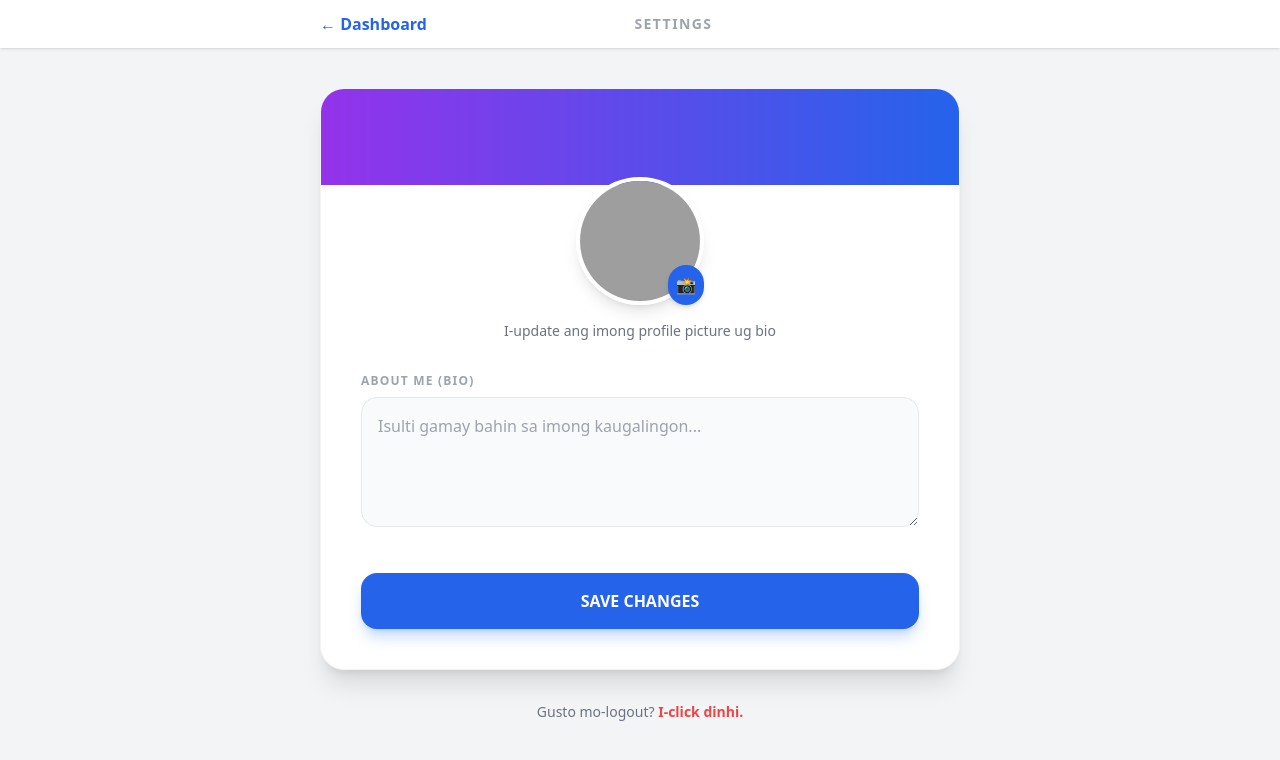
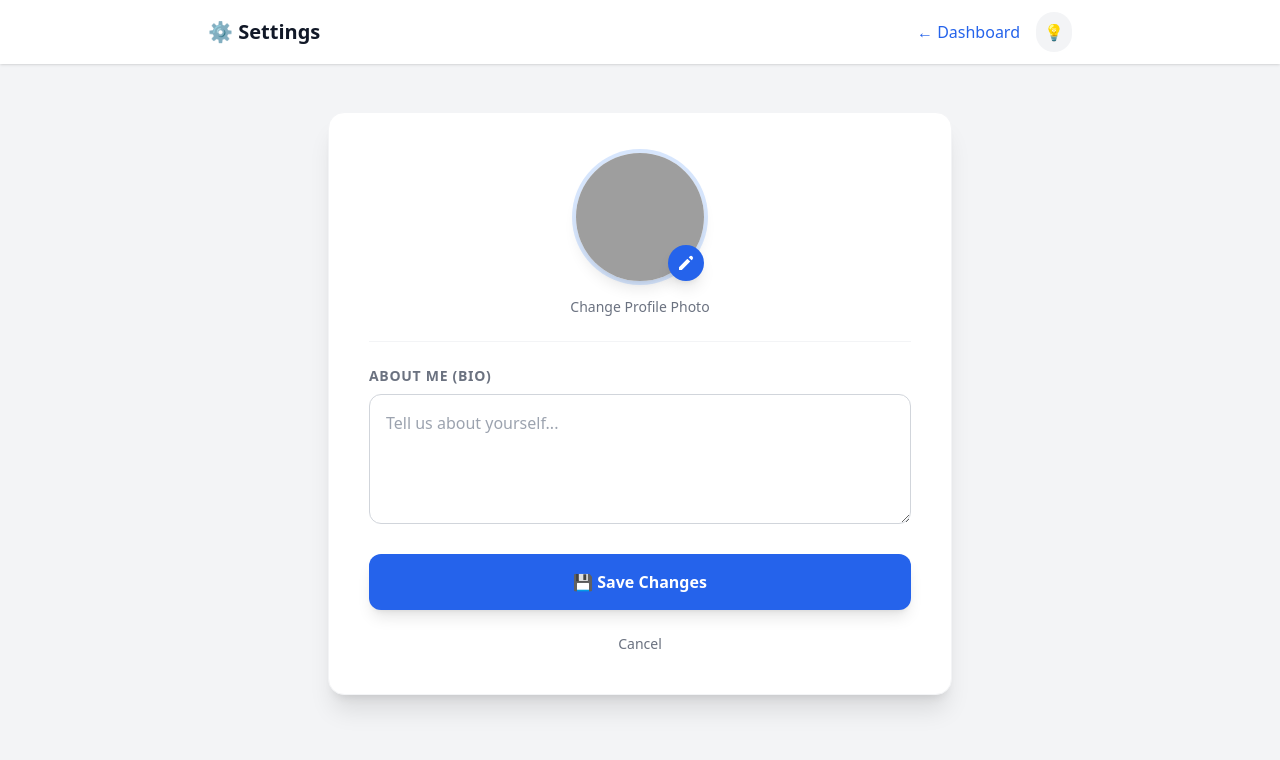
Before and after one commit to Seven25-ui/flask_blog, a Flask app: page /profile/settings in a window 1280 px wide. Shown: the top 760 px of the page. Run offline with Flask 3, Linux system fonts and the light colour scheme; the visitor is signed in with stand-in values (Sample User, id 1); some libraries are stand-ins or nearby versions; grey boxes are pictures that could not be loaded.

Commit message:
Fixed BuildError in profile settings by removing url_for for Cloudinary

```diff
--- a/app.py
+++ b/app.py
@@ -15,7 +15,7 @@ app.secret_key = os.environ.get("SECRET_KEY", "supersecretkey")
 os.makedirs(app.instance_path, exist_ok=True)
 
 # --- CLOUDINARY CONFIG ---
-# Kini automatic na mobasa sa 'CLOUDINARY_URL' variable gikan sa Render
+# Kini automatic na mobasa sa 'CLOUDINARY_URL' variable gikan sa Render Environment
 cloudinary.config(secure=True)
 
 # --- DATABASE CONFIG ---
@@ -37,7 +37,6 @@ class User(db.Model):
     password = db.Column(db.String(200), nullable=False)
     is_admin = db.Column(db.Boolean, default=False)
     bio = db.Column(db.Text, nullable=True)
-    # Default avatar gikan sa Cloudinary
     profile_pic = db.Column(db.String(500), default='https://res.cloudinary.com/demo/image/upload/d_avatar.png/v1/avatar.png')
 
 class Post(db.Model):
@@ -75,6 +74,16 @@ def login_required(f):
         if not session.get('user_id'):
             flash("Please login first!")
             return redirect(url_for('login'))
+        return f(*args, **kwargs)
+    return decorated
+
+def admin_required(f):
+    @wraps(f)
+    def decorated(*args, **kwargs):
+        user = User.query.get(session.get('user_id'))
+        if not user or not user.is_admin:
+            flash("Admin access required!")
+            return redirect(url_for('public_home'))
         return f(*args, **kwargs)
     return decorated
 
@@ -144,11 +153,8 @@ def create_post():
         if 'media_file' in request.files:
             file = request.files['media_file']
             if file and file.filename != '':
-                # I-upload sa Cloudinary (automatic image/video detection)
                 upload_result = cloudinary.uploader.upload(file, resource_type="auto")
                 media_url = upload_result['secure_url']
-
-                # Mas maayo nga checking sa media type gikan sa Cloudinary result
                 m_type = 'video' if upload_result['resource_type'] == 'video' else 'image'
 
         post = Post(title=title, content=content, slug=slug, author=user.username,
@@ -158,6 +164,67 @@ def create_post():
         flash("Post submitted!")
         return redirect(url_for('dashboard'))
     return render_template('create_post.html', post=None)
+
+# --- NEW: ADMIN & EDIT/DELETE ROUTES ---
+
+@app.route('/approve/<int:post_id>')
+@admin_required
+def approve_post(post_id):
+    post = Post.query.get_or_404(post_id)
+    post.approved = True
+    db.session.commit()
+    flash("Post approved!")
+    return redirect(url_for('dashboard'))
+
+@app.route('/reject/<int:post_id>')
+@admin_required
+def reject_post(post_id):
+    post = Post.query.get_or_404(post_id)
+    db.session.delete(post)
+    db.session.commit()
+    flash("Post rejected and removed.")
+    return redirect(url_for('dashboard'))
+
+@app.route('/edit/<int:post_id>', methods=['GET', 'POST'])
+@login_required
+def edit_post(post_id):
+    post = Post.query.get_or_404(post_id)
+    user = User.query.get(session['user_id'])
+
+    if post.author != user.username and not user.is_admin:
+        flash("You are not authorized to edit this post!")
+        return redirect(url_for('dashboard'))
+
+    if request.method == 'POST':
+        post.title = request.form['title']
+        post.content = request.form['content']
+        post.tags = request.form.get('tags', '')
+
+        if 'media_file' in request.files:
+            file = request.files['media_file']
+            if file and file.filename != '':
+                upload_result = cloudinary.uploader.upload(file, resource_type="auto")
+                post.media_file = upload_result['secure_url']
+                post.media_type = 'video' if upload_result['resource_type'] == 'video' else 'image'
+
+        db.session.commit()
+        flash("Post updated!")
+        return redirect(url_for('dashboard'))
+    return render_template('create_post.html', post=post)
+
+@app.route('/delete/<int:post_id>', methods=['POST'])
+@login_required
+def delete_post(post_id):
+    post = Post.query.get_or_404(post_id)
+    user = User.query.get(session['user_id'])
+
+    if post.author == user.username or user.is_admin:
+        db.session.delete(post)
+        db.session.commit()
+        flash("Post deleted!")
+    else:
+        flash("Unauthorized action!")
+    return redirect(url_for('dashboard'))
 
 @app.route('/profile/settings', methods=['GET', 'POST'])
 @login_required
@@ -175,22 +242,6 @@ def profile_settings():
         return redirect(url_for('dashboard'))
     return render_template('profile_settings.html', user=user)
 
-@app.route('/react/<int:post_id>', methods=['POST'])
-@login_required
-def react(post_id):
-    user_id = session['user_id']
-    reaction_type = request.form.get('type')
-    existing = Reaction.query.filter_by(post_id=post_id, user_id=user_id).first()
-    if existing:
-        if existing.type == reaction_type:
-            db.session.delete(existing)
-        else:
-            existing.type = reaction_type
-    else:
-        db.session.add(Reaction(post_id=post_id, user_id=user_id, type=reaction_type))
-    db.session.commit()
-    return jsonify(success=True)
-
 @app.route('/post/<slug>')
 def view_post(slug):
     post = Post.query.filter_by(slug=slug, approved=True).first_or_404()
--- a/templates/profile_settings.html
+++ b/templates/profile_settings.html
@@ -3,72 +3,78 @@
 <head>
     <meta charset="UTF-8">
     <meta name="viewport" content="width=device-width, initial-scale=1.0">
-    <title>Profile Settings • Seven33</title>
+    <title>Profile Settings • Seven33 Blog</title>
     <script src="https://cdn.tailwindcss.com"></script>
     <script>tailwind.config = { darkMode: 'class' };</script>
 </head>
 <body class="bg-gray-100 dark:bg-gray-900 text-gray-900 dark:text-gray-100 transition-colors duration-300 min-h-screen">
 
 <header class="bg-white dark:bg-gray-800 shadow sticky top-0 z-50">
-    <div class="max-w-2xl mx-auto px-4 py-3 flex justify-between items-center">
-        <a href="{{ url_for('dashboard') }}" class="text-blue-600 font-bold">← Dashboard</a>
-        <h1 class="font-bold uppercase tracking-widest text-sm text-gray-400">Settings</h1>
-        <div class="w-10"></div> </div>
+    <div class="max-w-4xl mx-auto px-4 py-3 flex justify-between items-center">
+        <h1 class="text-xl font-bold">⚙️ Settings</h1>
+        <div class="flex items-center gap-4">
+            <a href="{{ url_for('dashboard') }}" class="text-blue-600 dark:text-blue-400 hover:underline">← Dashboard</a>
+            <button id="darkToggle" class="p-2 bg-gray-100 dark:bg-gray-700 rounded-full">💡</button>
+        </div>
+    </div>
 </header>
 
-<div class="max-w-2xl mx-auto p-4 mt-6">
-    <div class="bg-white dark:bg-gray-800 rounded-3xl shadow-xl overflow-hidden border border-gray-100 dark:border-gray-700">
-        <div class="bg-gradient-to-r from-purple-600 to-blue-600 h-24"></div>
+<div class="max-w-2xl mx-auto p-6 mt-6">
+    <div class="bg-white dark:bg-gray-800 rounded-2xl shadow-xl p-6 sm:p-10 border border-gray-100 dark:border-gray-700">
+        <form method="POST" enctype="multipart/form-data" class="space-y-6">
 
-        <form method="POST" enctype="multipart/form-data" class="p-6 sm:p-10 -mt-12">
-            <div class="flex flex-col items-center mb-8">
+            <div class="flex flex-col items-center gap-4">
                 <div class="relative group">
-                    <img id="preview" src="{{ url_for('uploaded_file', filename=user.profile_pic) }}"
-                         onerror="this.src='https://ui-avatars.com/api/?name={{ user.username }}&background=0D8ABC&color=fff'"
-                         class="w-32 h-32 rounded-full border-4 border-white dark:border-gray-800 object-cover shadow-lg">
-                    <label class="absolute bottom-0 right-0 bg-blue-600 p-2 rounded-full text-white cursor-pointer hover:scale-110 transition shadow-md">
-                        📸
+                    <img id="preview" src="{{ user.profile_pic if user.profile_pic else 'https://res.cloudinary.com/demo/image/upload/d_avatar.png/v1/avatar.png' }}"
+                         class="w-32 h-32 rounded-full object-cover ring-4 ring-blue-500/20 shadow-lg"
+                         onerror="this.src='https://ui-avatars.com/api/?name={{ user.username }}&background=0D8ABC&color=fff'">
+
+                    <label class="absolute bottom-0 right-0 bg-blue-600 text-white p-2 rounded-full cursor-pointer hover:bg-blue-700 shadow-lg transition transform hover:scale-110">
+                        <svg xmlns="http://www.w3.org/2000/svg" class="h-5 w-5" viewBox="0 0 20 20" fill="currentColor">
+                            <path d="M13.586 3.586a2 2 0 112.828 2.828l-.793.793-2.828-2.828.793-.793zM11.379 5.793L3 14.172V17h2.828l8.38-8.379-2.83-2.828z" />
+                        </svg>
                         <input type="file" name="profile_pic" class="hidden" accept="image/*" onchange="previewImage(event)">
                     </label>
                 </div>
-                <h2 class="mt-4 text-2xl font-black">{{ user.username }}</h2>
-                <p class="text-sm text-gray-500">I-update ang imong profile picture ug bio</p>
+                <p class="text-sm font-medium text-gray-500">Change Profile Photo</p>
             </div>
 
-            <div class="space-y-6">
-                <div>
-                    <label class="block text-xs font-black uppercase tracking-widest text-gray-400 mb-2">About Me (Bio)</label>
-                    <textarea name="bio" rows="4" placeholder="Isulti gamay bahin sa imong kaugalingon..."
-                              class="w-full p-4 rounded-2xl border border-gray-200 dark:border-gray-700 bg-gray-50 dark:bg-gray-900 focus:ring-2 focus:ring-blue-500 outline-none transition">{{ user.bio or '' }}</textarea>
-                </div>
+            <hr class="border-gray-100 dark:border-gray-700">
 
-                <div class="pt-4">
-                    <button type="submit" class="w-full py-4 bg-blue-600 hover:bg-blue-700 text-white font-black rounded-2xl shadow-lg shadow-blue-500/30 transition transform active:scale-95">
-                        SAVE CHANGES
-                    </button>
-                </div>
+            <div>
+                <label class="block text-sm font-bold text-gray-500 mb-2 uppercase tracking-wider">About Me (Bio)</label>
+                <textarea name="bio" rows="4" placeholder="Tell us about yourself..."
+                          class="w-full p-4 rounded-xl border border-gray-300 dark:border-gray-600 bg-white dark:bg-gray-700 text-gray-900 dark:text-gray-100 focus:ring-2 focus:ring-blue-500 outline-none transition">{{ user.bio if user.bio else '' }}</textarea>
             </div>
+
+            <button type="submit" class="w-full py-4 bg-blue-600 hover:bg-blue-700 text-white font-bold rounded-xl shadow-lg transition transform active:scale-[0.98]">
+                💾 Save Changes
+            </button>
+
+            <a href="{{ url_for('dashboard') }}" class="block text-center text-gray-500 hover:text-gray-700 dark:hover:text-gray-300 font-medium text-sm">
+                Cancel
+            </a>
         </form>
     </div>
-
-    <p class="text-center mt-8 text-sm text-gray-500">
-        Gusto mo-logout? <a href="{{ url_for('logout') }}" class="text-red-500 font-bold">I-click dinhi.</a>
-    </p>
 </div>
 
 <script>
-    // Preview image before upload
+    // Live preview para sa pagpili og bag-ong hulagway
     function previewImage(event) {
         const reader = new FileReader();
         reader.onload = function() {
             const output = document.getElementById('preview');
             output.src = reader.result;
-        };
+        }
         reader.readAsDataURL(event.target.files[0]);
     }
 
+    const darkToggle = document.getElementById('darkToggle');
     if (localStorage.getItem('darkMode') === 'true') document.documentElement.classList.add('dark');
+    darkToggle.addEventListener('click', () => {
+        document.documentElement.classList.toggle('dark');
+        localStorage.setItem('darkMode', document.documentElement.classList.contains('dark'));
+    });
 </script>
-
 </body>
 </html>
```
Also changed, not shown: templates/create_post.html (+15 -1 lines).
